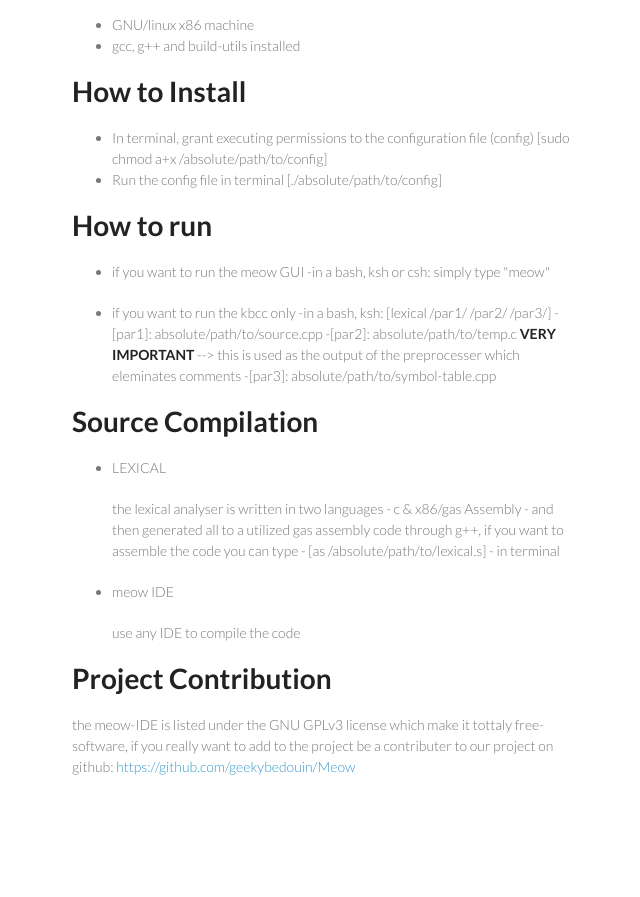
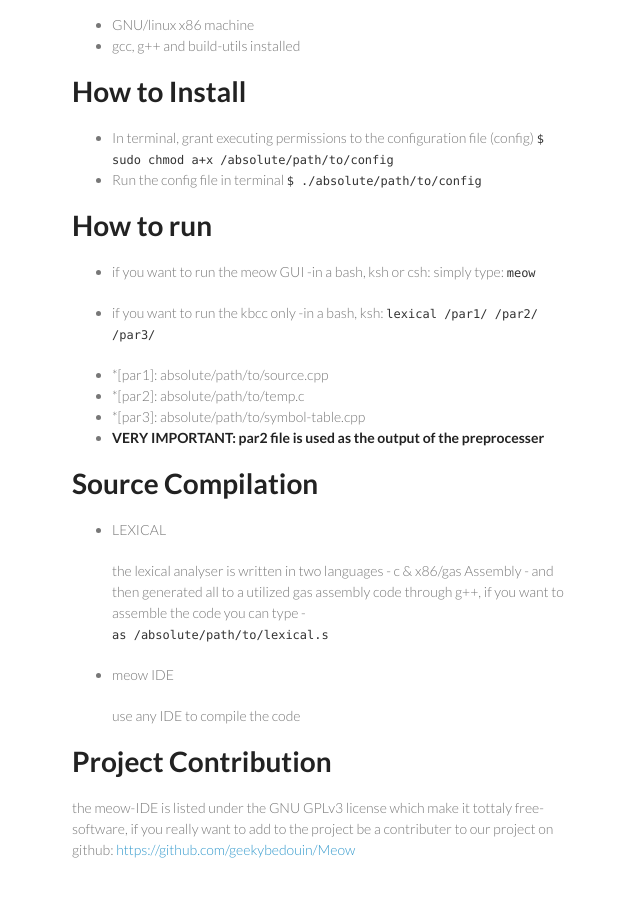
Before and after one commit to geekybedouin/Meow, a plain HTML site: page index.html in a window 1280 px wide. Shown: the part 1020-1917 px from the top of the page, without its empty margins (498-1138 px from the left). Before the commit the page ends 1867 px from the top, so only its background shows below. Drawn offline with Linux system fonts and the light colour scheme.

```diff
--- a/index.html
+++ b/index.html
@@ -72,8 +72,12 @@ http://www.gnu.org/licenses/gpl.txt
 <a name="--how-to-install-" class="anchor" href="#--how-to-install-"><span class="octicon octicon-link"></span></a>  How to Install </h1>
 
 <ul>
-<li>In terminal, grant executing permissions to the configuration file (config) [sudo chmod a+x /absolute/path/to/config]</li>
-<li>Run the config file in terminal [./absolute/path/to/config] </li>
+<li>In terminal, grant executing permissions to the configuration file (config)
+<code>$ sudo chmod a+x /absolute/path/to/config</code>
+</li>
+<li>Run the config file in terminal
+<code>$ ./absolute/path/to/config</code>
+</li>
 </ul><h1></h1>
 
 <h1>
@@ -81,12 +85,15 @@ http://www.gnu.org/licenses/gpl.txt
 
 <ul>
 <li><p>if you want to run the meow GUI
--in a bash, ksh or csh: simply type "meow"</p></li>
+-in a bash, ksh or csh: simply type:
+  <code>meow</code></p></li>
 <li><p>if you want to run the kbcc only
--in a bash, ksh: [lexical /par1/ /par2/ /par3/]
-    -[par1]: absolute/path/to/source.cpp
-    -[par2]: absolute/path/to/temp.c <strong>VERY IMPORTANT</strong> --&gt; this is used as the output of the preprocesser which eleminates comments
-    -[par3]: absolute/path/to/symbol-table.cpp</p></li>
+-in a bash, ksh: <code>lexical /par1/ /par2/ /par3/</code></p></li>
+<li>      *[par1]: absolute/path/to/source.cpp</li>
+<li>      *[par2]: absolute/path/to/temp.c </li>
+<li>      *[par3]: absolute/path/to/symbol-table.cpp</li>
+<li>       <strong>VERY IMPORTANT: par2 file is used as the output of the preprocesser</strong>
+</li>
 </ul><h1></h1>
 
 <h1>
@@ -96,7 +103,7 @@ http://www.gnu.org/licenses/gpl.txt
 <li>
 <p>LEXICAL</p>
 
-<p>the lexical analyser is written in two languages - c &amp; x86/gas Assembly - and then generated all to a utilized gas assembly code through g++, if you want to assemble the code you can type -  [as /absolute/path/to/lexical.s] - in  terminal</p>
+<p>the lexical analyser is written in two languages - c &amp; x86/gas Assembly - and then generated all to a utilized gas assembly code through g++, if you want to assemble the code you can type -<br><code>as /absolute/path/to/lexical.s</code></p>
 </li>
 <li>
 <p>meow IDE</p>
```
Also changed, not shown: params.json (+1 -1 lines).
